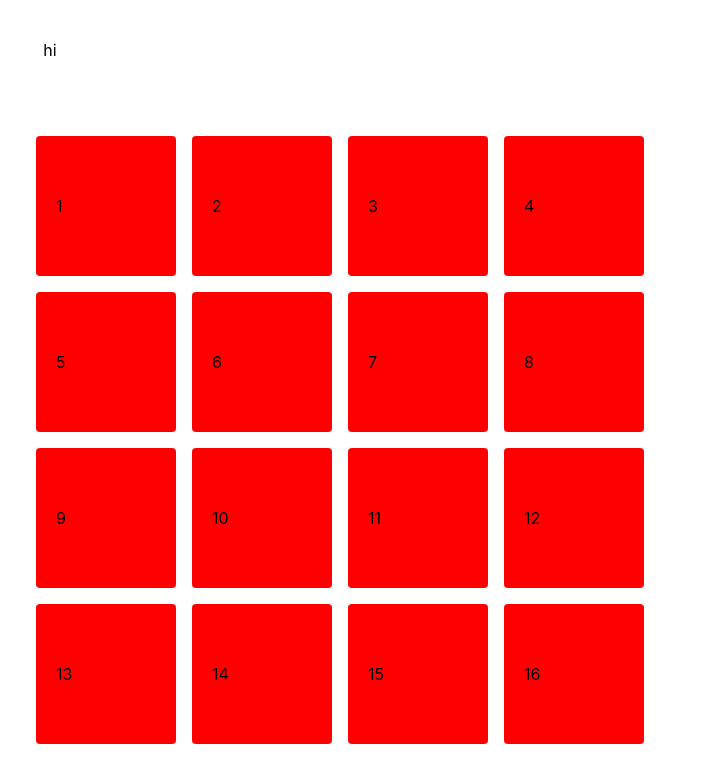
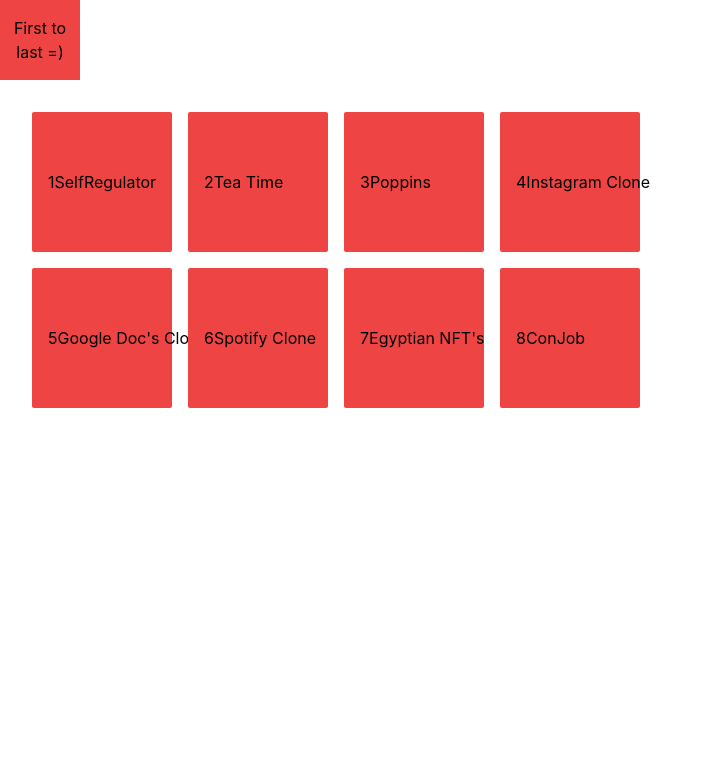
Before and after one commit to JamesPrenticez/FLIP-Animations, a Next.js app: page / in a window 1280 px wide. Shown: the top 782 px of the page, without its empty margins (0-713 px from the left). Built offline with nearby package versions, Linux system fonts and the light colour scheme.

Commit message:
Grid dnd with array of objects

```diff
--- a/components/WTF.tsx
+++ /dev/null
@@ -1,7 +0,0 @@
-import React from 'react';
-
-function WTF() {
-  return <div>bitch</div>;
-}
-
-export default WTF;
--- a/components/js/FramerMotion.jsx
+++ b/components/js/FramerMotion.jsx
@@ -1,65 +1,43 @@
 import React, { useState } from "react";
 import { motion } from "framer-motion";
-import styled from "@emotion/styled";
 import { DndContext, closestCenter, PointerSensor, KeyboardSensor, useSensor, useSensors } from "@dnd-kit/core";
 import { SortableContext, useSortable, arrayMove, rectSortingStrategy, sortableKeyboardCoordinates } from "@dnd-kit/sortable";
 import GridContainer from "./GridContainer";
-//const Wrapper = "<div className='flex justify-start w-full border-box p-4'></div>"
-const Wrapper = styled.div `
-  display: flex;
-  width: 100%;
-  box-sizing: border-box;
-  padding: 20px;
-  justify-content: flex-start;
-`;
-//console.log(Wrapper)
-//const ItemContainer = <motion.li className="flex relative flex-grow-1 items-center p-4 bg-red-500 outline-none rounded-sm border-box list-none origin-[50%, 50%] whitespace-nowrap transform transition-shadow"> </motion.li>
-const ItemContainer = styled(motion.li) `
-  position: relative;
-  display: flex;
-  flex-grow: 1;
-  align-items: center;
-  padding: 18px 20px;
-  background-color: red;
-  outline: none;
-  border-radius: 4px;
-  box-sizing: border-box;
-  list-style: none;
-  transform-origin: 50% 50%;
-  -webkit-tap-highlight-color: transparent;
-  font-size: 1rem;
-  white-space: nowrap;
-  transform: "1";
-  transition: box-shadow 200ms cubic-bezier(0.18, 0.67, 0.6, 1.22);
-`;
-const baseStyles = {
-    position: "relative",
-    width: 140,
-    height: 140
-};
-const initialStyles = {
-    x: 0,
-    y: 0,
-    scale: 1
-};
+
+import {data} from '../../data';
+
 function Item(props) {
-    const { id } = props;
+    const { id, title } = props;
     const { attributes, setNodeRef, listeners, transform, isDragging } = useSortable({
         id,
         transition: null
     });
     //console.log(isDragging);
-    return (<ItemContainer style={baseStyles} ref={setNodeRef} tabIndex={0} layoutId={id} animate={transform
+    return (
+      <motion.li
+        className="flex relative flex-grow-1 items-center p-4 bg-red-500 outline-none rounded-sm border-box list-none origin-[50%, 50%] whitespace-nowrap transform "
+        style={{
+          postion: 'relative',
+          height: 140,
+          width: 140,
+        }}
+        ref={setNodeRef}
+        tabIndex={0}
+        layoutId={id}
+        animate={transform
           ? {
               x: transform.x,
               y: transform.y,
               scale: isDragging ? 1.05 : 1,
               zIndex: isDragging ? 1 : 0,
-                boxShadow: isDragging
-                    ? "0 0 0 1px rgba(63, 63, 68, 0.05), 0px 15px 15px 0 rgba(34, 33, 81, 0.25)"
-                    : undefined
-            }
-            : initialStyles} transition={{
+              boxShadow: isDragging ? "0 0 0 1px rgba(63, 63, 68, 0.05), 0px 15px 15px 0 rgba(34, 33, 81, 0.25)" : undefined
+            } : {
+            x: 0,
+            y: 0,
+            scale: 1
+          }}
+
+        transition={{
           duration: !isDragging ? 0.25 : 0,
           easings: {
               type: "spring"
@@ -70,40 +48,58 @@
           zIndex: {
               delay: isDragging ? 0 : 0.25
           }
-        }} {...attributes} {...listeners}>
+        }}
+
+        {...attributes}
+        {...listeners}
+      >
         {id}
-    </ItemContainer>);
+        {title}
+      </motion.li>
+    );
 }
-const defaultInitializer = (index) => index;
-export function createRange(length, initializer = defaultInitializer) {
-    return [...new Array(length)].map((_, index) => initializer(index));
-}
+
 export default function FramerMotion() {
-    const [items, setItems] = useState(() => createRange(16, (index) => (index + 1).toString()));
+    const [items, setItems] = useState(data);
     const [activeId, setActiveId] = useState(null);
+
     const sensors = useSensors(useSensor(PointerSensor), useSensor(KeyboardSensor, {
         coordinateGetter: sortableKeyboardCoordinates
     }));
-    function handleDragStart({ active }) {
+
+
+    function handleDragStart({ active }){
         //console.log(active);
         setActiveId(active.id);
     }
-    function handleDragEnd({ over }) {
-        setItems((items) => arrayMove(items, items.indexOf(activeId), items.indexOf(over.id)));
+
+    function handleDragEnd({ over }){
+        //console.log(over)
+        // const a = items.findIndex((x) => x.id === activeId);
+        // const b = items.findIndex((x) => x.id === over.id)
+        setItems((items) => arrayMove(items, items.findIndex((x) => x.id === activeId), items.findIndex((x) => x.id === over.id)))
+        console.log(items)
         setActiveId(null);
     }
+
     return (<>
-      <button onClick={() => setItems(arrayMove(["1", "2", "3"], 0, 2))} style={{ height: "100px", width: "100px" }}>
-        hi
+      <button className="h-20 w-20 bg-red-500" onClick={() => setItems(arrayMove(items, 0, 7))}>
+        First to last =)
       </button>
-      <Wrapper>
+      <div className="flex justify-start w-full border-box p-4">
         <DndContext collisionDetection={closestCenter} sensors={sensors} onDragStart={handleDragStart} onDragEnd={handleDragEnd}>
           <SortableContext strategy={rectSortingStrategy} items={items}>
             <GridContainer columns={5}>
-              {items.map((id) => (<Item key={id} id={id}/>))}
+              {items.map(({id, title}) => (
+                      <Item
+                        id={id}
+                        key={id}
+                        title={title}
+                      />
+              ))}
             </GridContainer>
           </SortableContext>
         </DndContext>
-      </Wrapper>
+      </div>
     </>);
 }
--- a/components/js/WTF.jsx
+++ /dev/null
@@ -1,5 +0,0 @@
-import React from 'react';
-function WTF() {
-    return <div>bitch</div>;
-}
-export default WTF;
--- a/data.js
+++ b/data.js
@@ -1,74 +1,67 @@
-export const projects = [
+export const data = [
   {
-    id: 0,
-    position: 0,
+    id: 1,
     title: "SelfRegulator",
+    desc: "Track tasks every day of the week",
     src: "/img/selfregulator.png",
     tags: ['hobby'],
-    color: 'red',
-  },
-  {
-    id: 1,
-    position: 1,
-    title: "ConJob",
-    src: "/img/conjob.png",
-    tags: ['hobby'],
-    color: 'green'
+    color: 'radial-gradient(circle, rgba(0,255,29,1) 0%, rgba(159,255,0,1) 100%)',
   },
   {
     id: 2,
-    position: 2,
-    title: "Poppins Ecom Store",
+    title: "Tea Time",
+    desc: "Pick your favourite recipes for the week and generate a shopping list",
+    src: "/img/teatime.png",
+    tags: ['group'],
+    color: 'radial-gradient(circle, rgba(251,191,36,1) 0%, rgba(220,38,38,1) 100%)'
+  },
+
+  {
+    id: 3,
+    title: "Poppins",
+    desc: "Ecommerce Clothing Store",
     src: "/img/poppins.png",
     tags: ['hobby'],
-    color: 'blue'
-  },
-  {
-    id: 3,
-    position: 3,
-    title: "Instagram Clone",
-    src: "/img/instagram.png",
-    tags: ['clone'],
-    color: 'pink',
+    color: 'radial-gradient(circle, rgba(255,0,255,1) 0%, rgba(171,0,255,1) 83%)'
   },
   {
     id: 4,
-    position: 4,
-    title: "Google Doc's Clone",
-    src: "/img/googledocs.png",
+    title: "Instagram Clone",
+    desc: "Post photos and have your friends like and comment",
+    src: "/img/instagram.png",
     tags: ['clone'],
-    color: 'orange'
+    color: 'radial-gradient(circle at 30% 107%, #fdf497 0%, #fdf497 5%, #fd5949 45%,#d6249f 60%,#285AEB 90%)',
   },
   {
     id: 5,
-    position: 5,
-    title: "Spotify Clone",
-    src: "/img/spotifyclone.png",
+    title: "Google Doc's Clone",
+    desc: "Rich text editor in the cloud",
+    src: "/img/googledocs.png",
     tags: ['clone'],
-    color: 'purple'
+    color: 'radial-gradient(circle, rgba(56,189,248,1) 0%, rgba(37,99,235,1) 100%)'
   },
   {
     id: 6,
-    position: 6,
-    title: "Egyptian NFT's",
-    src: "/img/egyptiannfts.png",
-    tags: ['crypto'],
-    color: 'brown'
+    title: "Spotify Clone",
+    desc: "Create and share music playlists",
+    src: "/img/spotifyclone.png",
+    tags: ['clone'],
+    color: 'radial-gradient(circle, rgba(29,185,84,1) 0%, rgba(29,161,185,1) 92%)'
   },
   {
     id: 7,
-    position: 7,
-    title: "Tea Time",
-    src: "/img/teatime.png",
-    tags: ['group'],
-    color: 'cyan'
+    title: "Egyptian NFT's",
+    desc: "Mint a hero and fight the boss in a turn based card game",
+    src: "/img/egyptiannfts.png",
+    tags: ['crypto'],
+    color: 'radial-gradient(circle, rgba(253,230,138,1) 0%, rgba(251,191,36,1) 100%)'
   },
   {
     id: 8,
-    position: 8,
-    title: "Cryptoverse",
-    src: "/img/SpotifyClone.png",
-    tags: ['group'],
-    color: 'dodgerblue'
+    title: "ConJob",
+    desc: "Upload & Download CSV to database",
+    src: "/img/conjob.png",
+    tags: ['hobby'],
+    color: 'radial-gradient(circle, rgba(37,99,235,1) 0%, rgba(30,64,175,1) 100%)'
   },
 ]
```
Also changed, not shown: components/ts/FramerMotion.tsx (renamed from components/FramerMotion.tsx), components/ts/GridContainer.tsx (renamed from components/GridContainer.tsx), 1 other file (tests, documents, lock files or other folders). Lines whose indentation alone changed are shown as unchanged.
